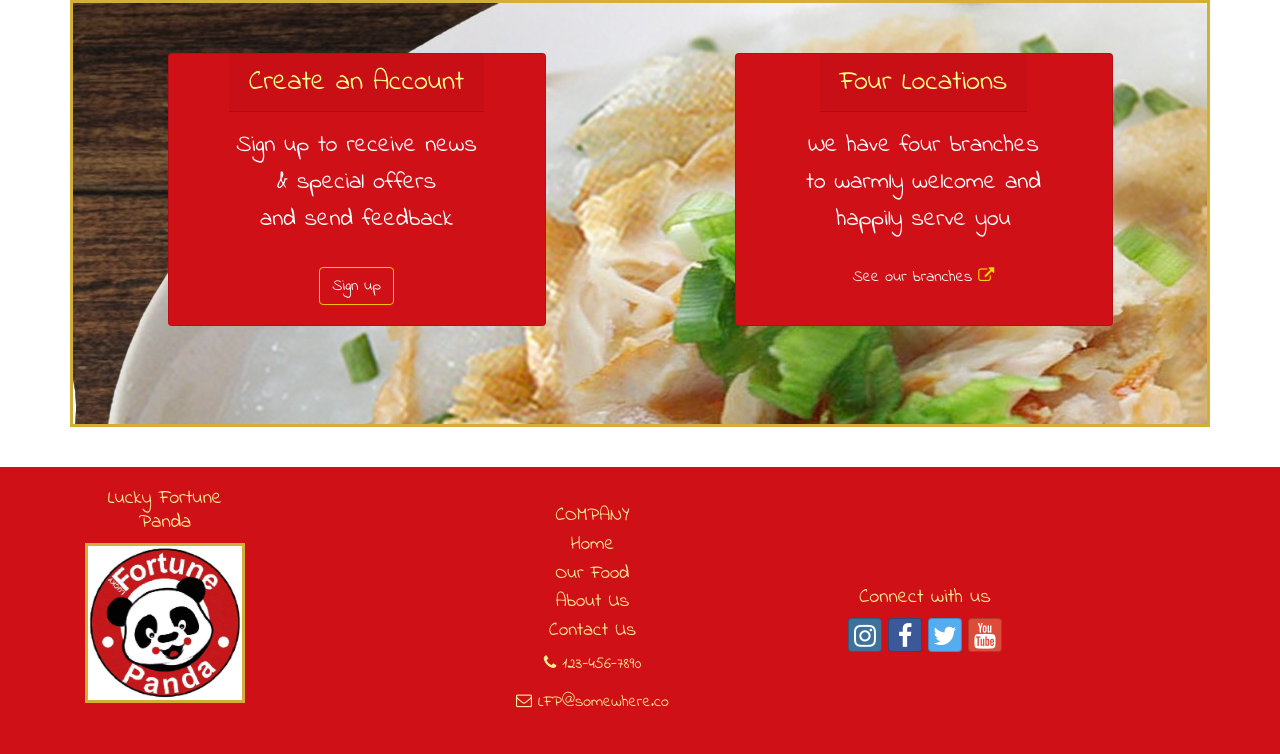
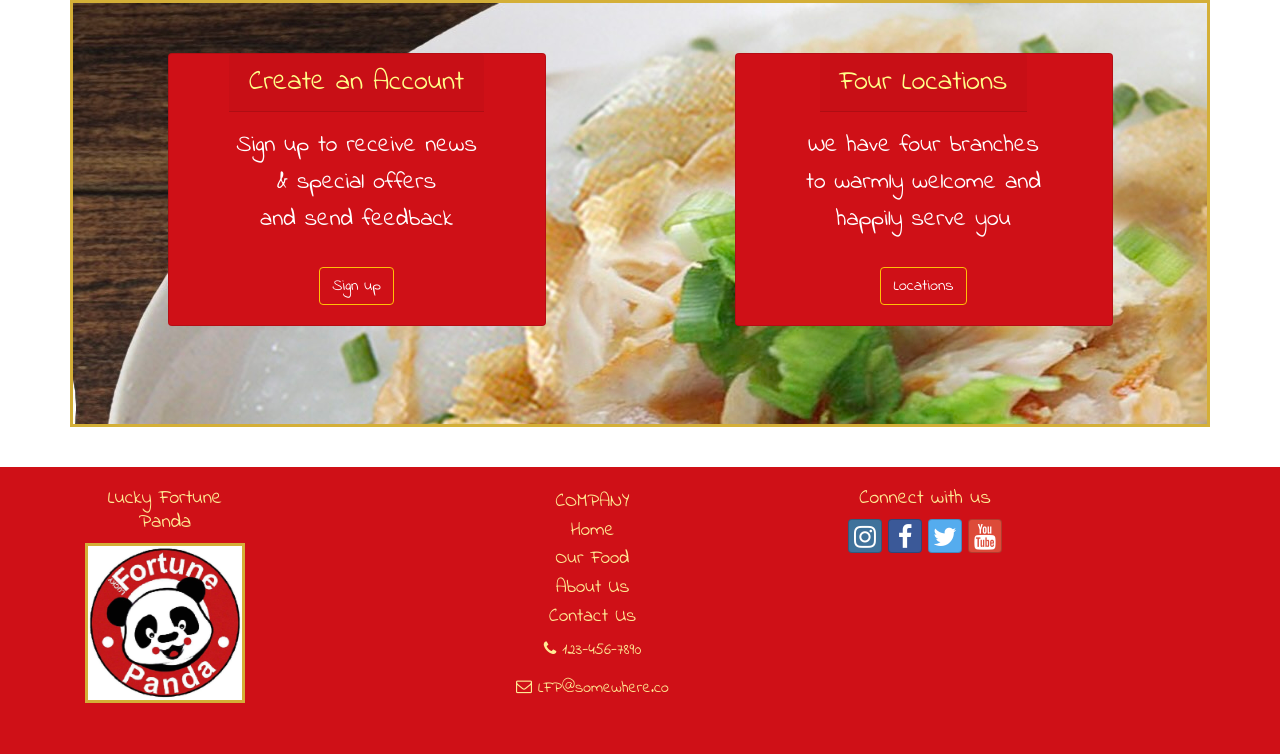
Before and after one commit to rachedev/git-pandaproject, a website: page index.html in a window 1280 px wide. Shown: the part 2110-2864 px from the top of the page. Drawn offline with nearby package versions, Linux system fonts and the light colour scheme; files whose address does not match are found by name.

Commit message:
Applied ASsuggest

```diff
--- a/index.html
+++ b/index.html
@@ -191,7 +191,9 @@
                             <h4>to warmly welcome and</h4>
                             <h4>happily serve you</h4>
                             <br>
-                            <h6 class="text-sm-center">See our branches <a  href="aboutus.html#locations"><i class="fa fa-external-link" style="color: gold"></i></a></h6>
+                            <!--<h6 class="text-sm-center">See our branches <a  href="aboutus.html#locations"><i class="fa fa-external-link" style="color: gold"></i></a></h6>-->
+                            <a role="button" href="aboutus.html#locations" class= "btn btn-outline-warning"><span style="color: white">Locations</span>
+                            </a>
                         </div>
                     </div>
                     <div class="col-sm-1"></div>
@@ -203,12 +205,12 @@
     <footer>
         <div class="container">
             <div class="row">
-                <div class="col-4 col-sm-2 text-center align-self-center mb-5">
+                <div class="col-4 col-sm-2 text-center mb-5">
                     <h5>Lucky Fortune Panda</h5>
                     <a href="index.html"><img src="img/pandalogo.jpg" class="img-fluid" style="border: solid #d4af37"/></a>
                 </div>
                 <div class="col-2"></div>
-                <div class="col-sm-3 text-center align-self-center">
+                <div class="col-sm-3 text-center">
                     <ul class="list-unstyled">
                         <li  style="color:#ffeb94">COMPANY</li>
                         <li><a href="index.html" style="color:#ffeb94">Home</a></li>
@@ -219,7 +221,7 @@
                         <li><a role="button" class="btn btn-link" href="mailto:LFP@somewhere.co" style="color:#ffeb94"><i class="fa fa-envelope-o"></i> LFP@somewhere.co</a></li>
                     </ul>
                 </div>
-                <div class=" col-sm-4 text-center align-self-center">
+                <div class=" col-sm-4 text-center">
                     <h5>Connect with us</h5>
                     <a class="btn btn-social-icon btn-instagram" href="http://instagram.com/"><i class="fa fa-instagram"></i></a>
                     <a class="btn btn-social-icon btn-facebook" href="http://facebook.com/"><i class="fa fa-facebook"></i></a>
```
Also changed, not shown: aboutus.html (+5 -5 lines), contactus.html (+4 -4 lines), ourfood.html (+3 -3 lines).
